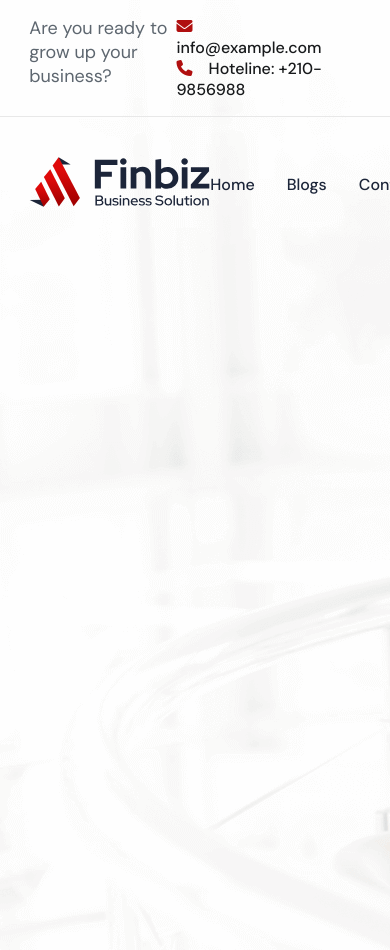
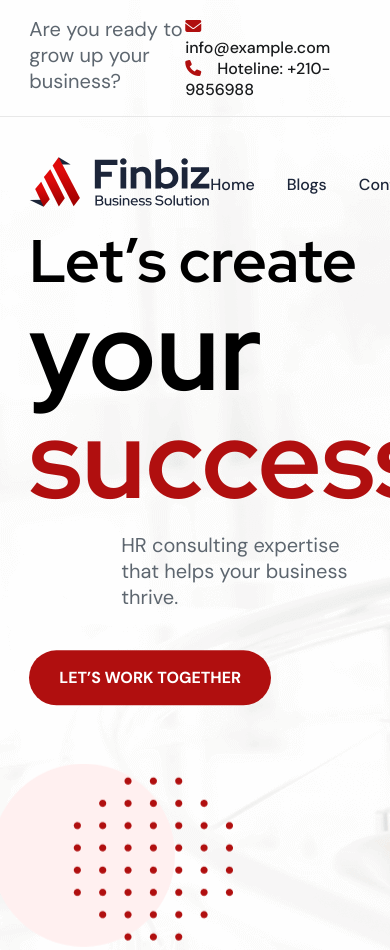
Before and after one commit to Elnur21/finbiz, a website: page pages/index.html in a window 390 px wide. Shown: the top 950 px of the page. Drawn offline with Linux system fonts and the light colour scheme.

Commit message:
add banner without responsive

```diff
--- a/assets/sass/abstracts/_mixins.scss
+++ b/assets/sass/abstracts/_mixins.scss
@@ -0,0 +1,23 @@
+@mixin media($breakpoint) {
+  @if $breakpoint == xs {
+    @media (max-width: 576px) {
+      @content;
+    }
+  } @else if $breakpoint == sm {
+    @media only screen and (max-width: 768px) {
+      @content;
+    }
+  } @else if $breakpoint == md {
+    @media only screen and (max-width: 992px) {
+      @content;
+    }
+  } @else if $breakpoint == lg {
+    @media only screen and (max-width: 1200px) {
+      @content;
+    }
+  } @else if $breakpoint == xl {
+    @media only screen and (min-width: 1200px) {
+      @content;
+    }
+  }
+}
--- a/assets/sass/abstracts/_variables.scss
+++ b/assets/sass/abstracts/_variables.scss
@@ -2,6 +2,7 @@
 @import url('https://fonts.googleapis.com/css2?family=Red+Hat+Display:wght@300;400;500;600;700;800;900&display=swap');
 
 // colors
+$red-100:#ffecec;
 $red-400:#b00f0f;
 $red-500:#DB0A0A;
 $red-600:#DF0A0A;
--- a/assets/sass/base/_typography.scss
+++ b/assets/sass/base/_typography.scss
@@ -3,7 +3,7 @@ $base:4px;
 // font size
 $text-xs:12px;
 $text-sm:14px;
-$text-md:18px;
+$text-md:20px;
 $text-lg:24px;
 $text-xl:28px;
 $text-2xl:32px;
--- a/assets/sass/components/_buttons.scss
+++ b/assets/sass/components/_buttons.scss
@@ -4,6 +4,7 @@
     color: white;
     font-weight: $w-boldest;
     border-radius: 100px;
+    transition: .5s;
     &:hover{
         color: black;
     }
@@ -12,9 +13,15 @@
     padding: 17px 20px;
     border-radius: 50%;
     background-color: white;
+    transition: .5s;
+    &:hover{
+        color: white;
+        background-color: $red-400;
+    }
 }
 .icon-btn-red{
     padding: 17px 20px;
     border-radius: 50%;
     background-color: $red-400;
+    transition: .5s;
 }
--- /dev/null
+++ b/assets/sass/components/_colors.scss
@@ -0,0 +1,3 @@
+.text-red{
+    color: $red-400;
+}
--- a/assets/sass/components/_index.scss
+++ b/assets/sass/components/_index.scss
@@ -1,2 +1,3 @@
 @import "./buttons";
-@import "./inputs"
+@import "./inputs";
+@import "./colors";
--- a/assets/sass/layout/_header.scss
+++ b/assets/sass/layout/_header.scss
@@ -3,6 +3,7 @@ header {
   width: 100%;
   position: absolute;
   background-color: transparent;
+  z-index: 100;
   .top {
     display: flex;
     justify-content: space-between;
@@ -38,6 +39,9 @@ header {
     align-items: center;
     .red-btn{
         margin-right: $base * 4;
+        &:hover{
+          background-color: white;
+        }
     }
   }
 }
--- a/assets/sass/pages/_home.scss
+++ b/assets/sass/pages/_home.scss
@@ -2,4 +2,62 @@
     background-image: url(/assets/images/home-banner.png);
     width: 100%;
     height: 1150px;
+    display: flex;
+    align-items: center;
+    font-family: $dm-sans;
+    position: relative;
+    .container{
+        transform: translateY(-30%);
+    }
+    h1{
+        font-family: $red-hat-display;
+        font-size: $base * 15;
+        line-height: 90px;
+        .part-2{
+            font-size: $base * 27.5;
+        }
+    }
+    p{
+        color: $grey-666;
+        font-size: $text-md;
+        padding-left: $base * 23;
+        margin-top: $base * 2.5;
+    }
+    .red-btn{
+        display: inline-block;
+        transform: translateY($base * 10);
+        &:hover{
+            background-color: $red-100;
+        }
+    }
+    img{
+        position: absolute;
+        left: -2%;
+        top: 68%;
+        animation: up-down 4s linear infinite;
+    }
+    &::before{
+        content: "";
+        background-image: url(/assets/images/banner2.png);
+        background-repeat: no-repeat;
+        background-size: 100% 90%;
+        position: absolute;
+        top: 35%;
+        right: 100px;
+        width: 100%;
+        height: 100%;
+        z-index: -1;
+    }
 }
+
+@keyframes up-down {
+    0%{
+        transform: translateY(0%);
+    }
+    50%{
+        transform: translateY(-20%);
+    }
+    100%{
+        transform: translateY(0%);
+    }
+}
--- a/package.json
+++ b/package.json
@@ -5,7 +5,7 @@
   "main": "index.js",
   "scripts": {
     "test": "test",
-    "sass":"sass --watch ./assets/sass/main.scss:./assets/css/main.css --no-source-map"
+    "sass":"sass --watch --no-source-map --style=compressed ./assets/sass/main.scss:./assets/css/main.css"
   },
   "keywords": [
     "finbiz"
--- a/pages/index.html
+++ b/pages/index.html
@@ -42,11 +42,27 @@
         </nav>
         <div class="btns-header">
           <a href="#" class="red-btn">Get Quote</a>
-          <a href="#" class="icon-btn-light"><i class="fa-solid fa-bars"></i></a>
+          <a href="#" class="icon-btn-light"
+            ><i class="fa-solid fa-bars"></i
+          ></a>
         </div>
       </div>
     </header>
     <section class="banner">
+      <div class="container">
+        <h1>
+          Let’s create <br />
+          <span class="part-2"
+            >your <span class="text-red">success.</span></span
+          >
+        </h1>
+        <p>HR consulting expertise that helps your business thrive.</p>
+        <a href="#" class="red-btn">LET’S WORK TOGETHER</a>
+      </div>
+      <img
+        src="/assets/images/banner-up-down.png"
+        alt="banner animated image"
+      />
     </section>
   </body>
 </html>
```
Also changed, not shown: assets/css/main.css, assets/images/banner-up-down.png (added), assets/images/banner2.png (added).
